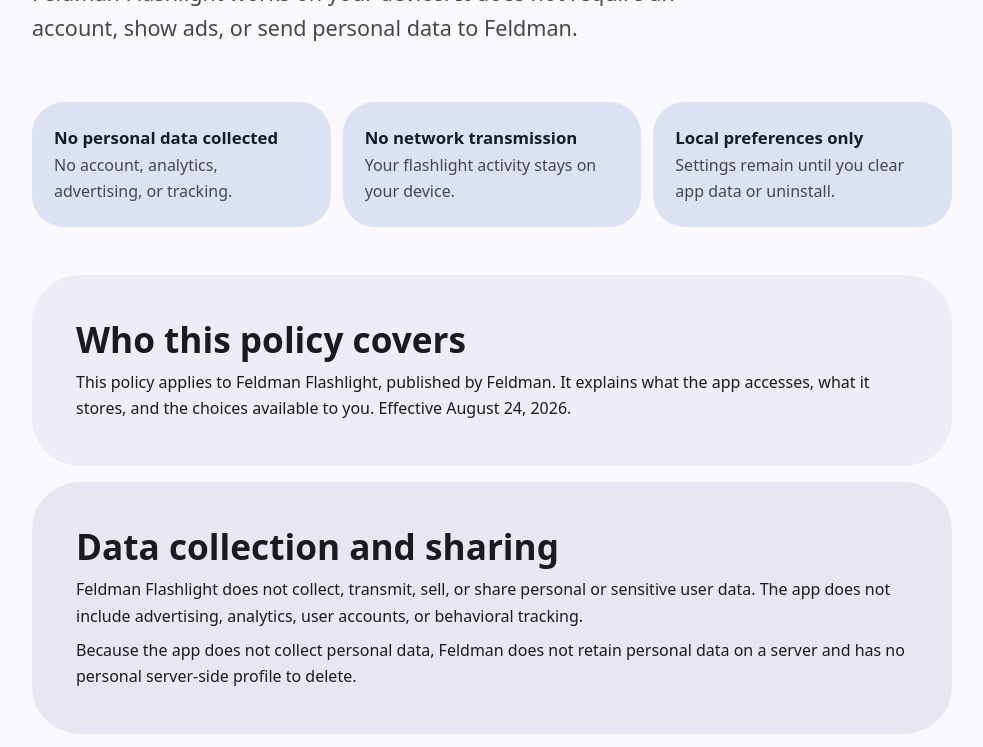
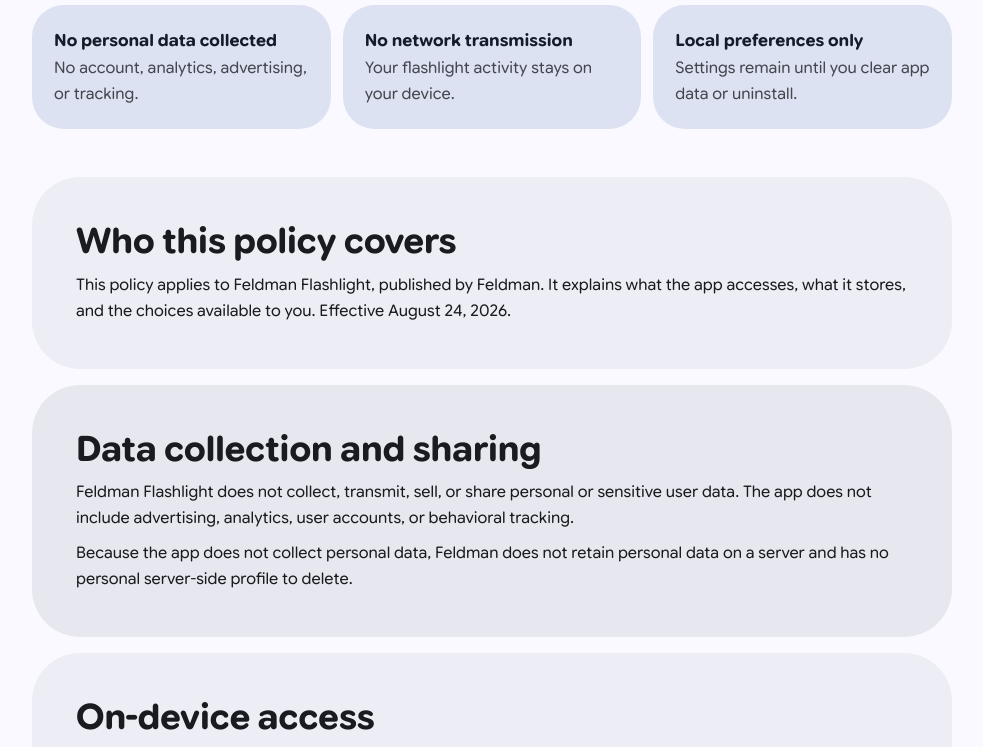
Before and after one commit to feldmandev/feldman-flashlight, a plain HTML site: page privacy-policy.html in a window 1280 px wide. Shown: the part 501-1248 px from the top of the page, without its empty margins (148-1131 px from the left). Drawn offline with Linux system fonts and the light colour scheme.

Commit message:
Clean public release files and add Feldman web font

```diff
--- a/privacy-policy.html
+++ b/privacy-policy.html
@@ -7,6 +7,14 @@
   <meta name="theme-color" content="#d7e3ff">
   <title>Feldman Flashlight Privacy Policy</title>
   <style>
+    @font-face {
+      font-family: "Feldman Font";
+      src: url("fonts/FeldmanFont-Rond100.woff2") format("woff2-variations");
+      font-style: normal;
+      font-weight: 1 1000;
+      font-display: swap;
+    }
+
     :root {
       --md-sys-color-primary: #315da8;
       --md-sys-color-on-primary: #ffffff;
@@ -54,7 +62,8 @@
       margin: 0;
       background: var(--md-sys-color-surface);
       color: var(--md-sys-color-on-surface);
-      font-family: system-ui, -apple-system, BlinkMacSystemFont, "Segoe UI", sans-serif;
+      font-family: "Feldman Font", system-ui, sans-serif;
+      font-optical-sizing: auto;
       font-size: 1rem;
       line-height: 1.65;
     }
```
Also changed, not shown: fonts/FeldmanFont-Rond100.woff2 (added), fonts/OFL.txt (added), 2 other files.
